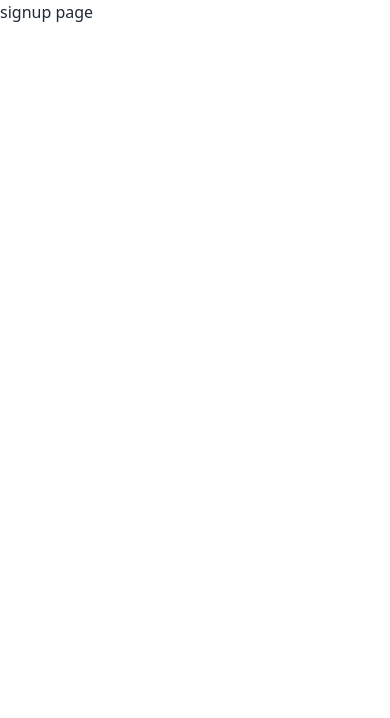
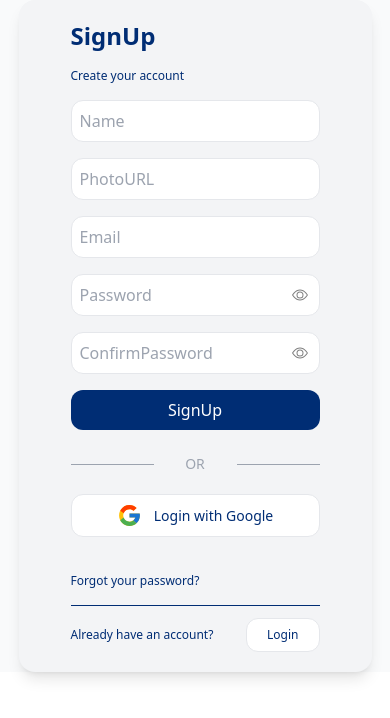
Before and after one commit to haniful360/digital-photography-client-12, a React (Vite) app: page /signUp in a window 390 px wide. Shown: the top 718 px of the page. Built offline with nearby package versions, Linux system fonts and the light colour scheme.

Commit message:
login registration page design added

```diff
--- a/package.json
+++ b/package.json
@@ -10,10 +10,13 @@
     "preview": "vite preview"
   },
   "dependencies": {
+    "firebase": "^9.22.1",
     "localforage": "^1.10.0",
     "match-sorter": "^6.3.1",
     "react": "^18.2.0",
     "react-dom": "^18.2.0",
+    "react-hook-form": "^7.44.3",
+    "react-icons": "^4.9.0",
     "react-router-dom": "^6.11.2",
     "sort-by": "^1.2.0"
   },
--- a/src/Pages/Login/Login.jsx
+++ b/src/Pages/Login/Login.jsx
@@ -1,9 +1,16 @@
-import React from 'react';
+import React, { useState } from 'react';
+import { useForm } from 'react-hook-form';
 import { Link } from 'react-router-dom';
 
 const Login = () => {
+    const [show, setShow] = useState();
+    const { register, handleSubmit, formState: { errors } } = useForm();
+    const onSubmit = data => {
+        console.log(data);
+    }
+
     return (
-        <section className="bg-gray-50 min-h-screen flex items-center justify-center">
+        <section className="bg-gray-50 lg:min-h-screen flex items-center justify-center">
 
             <div className="bg-gray-100 flex rounded-2xl shadow-lg max-w-3xl p-5 items-center">
 
@@ -11,18 +18,18 @@ const Login = () => {
                     <h2 className="font-bold text-2xl text-[#002D74]">Login</h2>
                     <p className="text-xs mt-4 text-[#002D74]">If you are already a member, easily log in</p>
 
-                    <form className="flex flex-col gap-4">
-                        <input className="p-2 mt-8 rounded-xl border" type="email" name="email" placeholder="Email" />
+                    <form onSubmit={handleSubmit(onSubmit)} className="flex flex-col gap-4">
+                        <input className="p-2 mt-8 rounded-xl border" type="email"  {...register("email", { required: true })} name="email" placeholder="Email" />
+                        {errors.email && <span className='text-red-400'>Email field is required</span>}
                         <div className="relative">
-                            <input className="p-2 rounded-xl border w-full" type="password" name="password" placeholder="Password" />
-                            <svg xmlns="http://www.w3.org/2000/svg" width="16" height="16" fill="gray" className="bi bi-eye absolute top-1/2 right-3 -translate-y-1/2" viewBox="0 0 16 16">
-                                <path d="M16 8s-3-5.5-8-5.5S0 8 0 8s3 5.5 8 5.5S16 8 16 8zM1.173 8a13.133 13.133 0 0 1 1.66-2.043C4.12 4.668 5.88 3.5 8 3.5c2.12 0 3.879 1.168 5.168 2.457A13.133 13.133 0 0 1 14.828 8c-.058.087-.122.183-.195.288-.335.48-.83 1.12-1.465 1.755C11.879 11.332 10.119 12.5 8 12.5c-2.12 0-3.879-1.168-5.168-2.457A13.134 13.134 0 0 1 1.172 8z" />
-                                <path d="M8 5.5a2.5 2.5 0 1 0 0 5 2.5 2.5 0 0 0 0-5zM4.5 8a3.5 3.5 0 1 1 7 0 3.5 3.5 0 0 1-7 0z" />
-                            </svg>
+                            <input className="p-2 rounded-xl border w-full" type='password' {...register("password", { required: true, maxLength: 20, minLength: 6 })} name="password" placeholder="Password" />
+                            {errors.password && <span className='text-red-400'>Password field is required</span>}
+                            {/* <p onClick={()=>setShow(!show)}>show</p> */}
+
                         </div>
                         <button className="bg-[#002D74] rounded-xl text-white py-2 hover:scale-105 duration-300">Login</button>
                     </form>
-
+                    {/* or */}
                     <div className="mt-6 grid grid-cols-3 items-center text-gray-400">
                         <hr className="border-gray-400" />
                         <p className="text-center text-sm">OR</p>
--- a/src/Pages/SignUp/SignUp.jsx
+++ b/src/Pages/SignUp/SignUp.jsx
@@ -1,10 +1,81 @@
-import React from 'react';
+import React, { useState } from 'react';
+import { useForm } from 'react-hook-form';
+import { Link } from 'react-router-dom';
 
 const SignUp = () => {
+    const [show, setShow] = useState(false);
+    const { register, handleSubmit, formState: { errors } } = useForm();
+    const onSubmit = data => {
+        console.log(data);
+    }
+
     return (
-        <div>
-            signup page
-        </div>
+        <section className="bg-gray-50 lg:min-h-screen flex items-center justify-center">
+
+            <div className="bg-gray-100 flex rounded-2xl shadow-lg max-w-3xl p-5 items-center">
+
+                <div className="md:w-3/4 px-8 md:px-16">
+                    <h2 className="font-bold text-2xl text-[#002D74]">SignUp</h2>
+                    <p className="text-xs mt-4 text-[#002D74]">Create your account</p>
+
+                    <form onSubmit={handleSubmit(onSubmit)} className="flex flex-col gap-4">
+                        <input className="p-2 mt-4 rounded-xl border" type="name"  {...register("name", { required: true })} name="name" placeholder="Name" />
+                        {errors.name && <span className='text-red-400'>Email field is required</span>}
+                        <input className="p-2 rounded-xl border" type="text"  {...register("photoURL", { required: true })} name="photoURL" placeholder="PhotoURL" />
+                        {errors.photoURL && <span className='text-red-400'>Email field is required</span>}
+                        <input className="p-2 rounded-xl border" type="email"  {...register("email", { required: true })} name="email" placeholder="Email" />
+                        {errors.email && <span className='text-red-400'>Email field is required</span>}
+                        <div className="relative">
+                            <input className="p-2 rounded-xl border w-full" type="password"  {...register("password", { required: true, maxLength: 20, minLength: 6 })} name="password" placeholder="Password" />
+                            {errors.password && <span className='text-red-400'>Password field is required</span>}
+                            <svg xmlns="http://www.w3.org/2000/svg" width="16" height="16" fill="gray" className="bi bi-eye absolute top-1/2 right-3 -translate-y-1/2" viewBox="0 0 16 16">
+                                <path d="M16 8s-3-5.5-8-5.5S0 8 0 8s3 5.5 8 5.5S16 8 16 8zM1.173 8a13.133 13.133 0 0 1 1.66-2.043C4.12 4.668 5.88 3.5 8 3.5c2.12 0 3.879 1.168 5.168 2.457A13.133 13.133 0 0 1 14.828 8c-.058.087-.122.183-.195.288-.335.48-.83 1.12-1.465 1.755C11.879 11.332 10.119 12.5 8 12.5c-2.12 0-3.879-1.168-5.168-2.457A13.134 13.134 0 0 1 1.172 8z" />
+                                <path d="M8 5.5a2.5 2.5 0 1 0 0 5 2.5 2.5 0 0 0 0-5zM4.5 8a3.5 3.5 0 1 1 7 0 3.5 3.5 0 0 1-7 0z" />
+                            </svg>
+                        </div>
+                        <div className="relative">
+                            <input className="p-2 rounded-xl border w-full" type="password"  {...register("confirmPassword", { required: true, maxLength: 20, minLength: 6 })} name="confirmPassword" placeholder="ConfirmPassword" />
+                            {errors.password && <span className='text-red-400'>Password field is required</span>}
+                            <svg xmlns="http://www.w3.org/2000/svg" width="16" height="16" fill="gray" className="bi bi-eye absolute top-1/2 right-3 -translate-y-1/2" viewBox="0 0 16 16">
+                                <path d="M16 8s-3-5.5-8-5.5S0 8 0 8s3 5.5 8 5.5S16 8 16 8zM1.173 8a13.133 13.133 0 0 1 1.66-2.043C4.12 4.668 5.88 3.5 8 3.5c2.12 0 3.879 1.168 5.168 2.457A13.133 13.133 0 0 1 14.828 8c-.058.087-.122.183-.195.288-.335.48-.83 1.12-1.465 1.755C11.879 11.332 10.119 12.5 8 12.5c-2.12 0-3.879-1.168-5.168-2.457A13.134 13.134 0 0 1 1.172 8z" />
+                                <path d="M8 5.5a2.5 2.5 0 1 0 0 5 2.5 2.5 0 0 0 0-5zM4.5 8a3.5 3.5 0 1 1 7 0 3.5 3.5 0 0 1-7 0z" />
+                            </svg>
+                        </div>
+                        <button className="bg-[#002D74] rounded-xl text-white py-2 hover:scale-105 duration-300">SignUp</button>
+                    </form>
+                    {/* or */}
+                    <div className="mt-6 grid grid-cols-3 items-center text-gray-400">
+                        <hr className="border-gray-400" />
+                        <p className="text-center text-sm">OR</p>
+                        <hr className="border-gray-400" />
+                    </div>
+
+                    <button className="bg-white border py-2 w-full rounded-xl mt-5 flex justify-center items-center text-sm hover:scale-105 duration-300 text-[#002D74]">
+                        <svg className="mr-3" xmlns="http://www.w3.org/2000/svg" viewBox="0 0 48 48" width="25px">
+                            <path fill="#FFC107" d="M43.611,20.083H42V20H24v8h11.303c-1.649,4.657-6.08,8-11.303,8c-6.627,0-12-5.373-12-12c0-6.627,5.373-12,12-12c3.059,0,5.842,1.154,7.961,3.039l5.657-5.657C34.046,6.053,29.268,4,24,4C12.955,4,4,12.955,4,24c0,11.045,8.955,20,20,20c11.045,0,20-8.955,20-20C44,22.659,43.862,21.35,43.611,20.083z" />
+                            <path fill="#FF3D00" d="M6.306,14.691l6.571,4.819C14.655,15.108,18.961,12,24,12c3.059,0,5.842,1.154,7.961,3.039l5.657-5.657C34.046,6.053,29.268,4,24,4C16.318,4,9.656,8.337,6.306,14.691z" />
+                            <path fill="#4CAF50" d="M24,44c5.166,0,9.86-1.977,13.409-5.192l-6.19-5.238C29.211,35.091,26.715,36,24,36c-5.202,0-9.619-3.317-11.283-7.946l-6.522,5.025C9.505,39.556,16.227,44,24,44z" />
+                            <path fill="#1976D2" d="M43.611,20.083H42V20H24v8h11.303c-0.792,2.237-2.231,4.166-4.087,5.571c0.001-0.001,0.002-0.001,0.003-0.002l6.19,5.238C36.971,39.205,44,34,44,24C44,22.659,43.862,21.35,43.611,20.083z" />
+                        </svg>
+                        Login with Google
+                    </button>
+
+                    <div className="mt-5 text-xs border-b border-[#002D74] py-4 text-[#002D74]">
+                        <a href="#">Forgot your password?</a>
+                    </div>
+
+                    <div className="mt-3 text-xs flex justify-between items-center text-[#002D74]">
+                        <p>Already have an account?</p>
+                        <Link to='/login'><button className="py-2 px-5 bg-white border rounded-xl hover:scale-110 duration-300">Login</button></Link>
+                    </div>
+                </div>
+
+
+                <div className="md:block hidden w-1/2">
+                    <img className="rounded-2xl" src="https://stardatelogs.com/images/user/login.png" />
+                </div>
+            </div>
+        </section>
     );
 };
 
```
Also changed, not shown: src/firebase/firebase.config.js (added), 1 other file (tests, documents, lock files or other folders).
